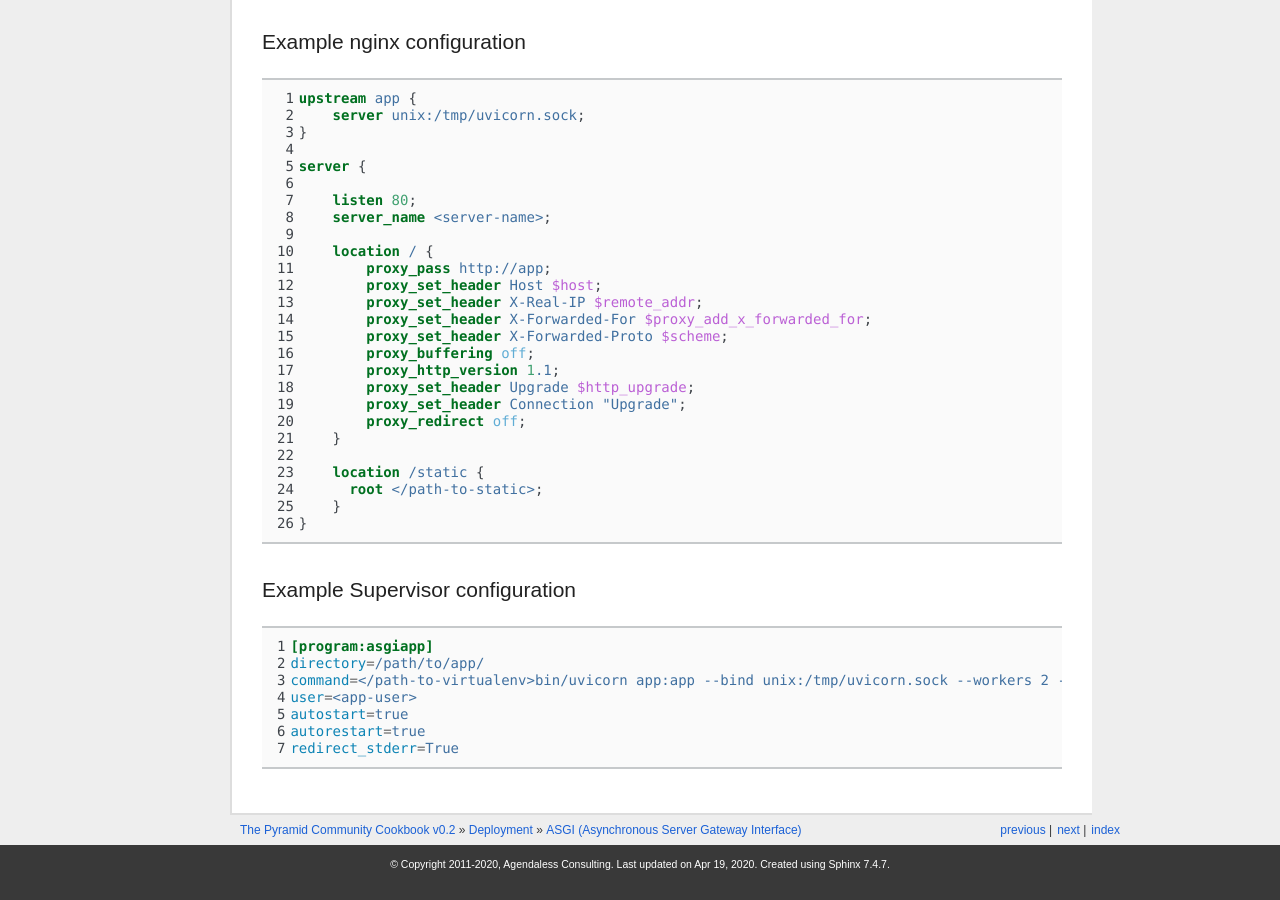
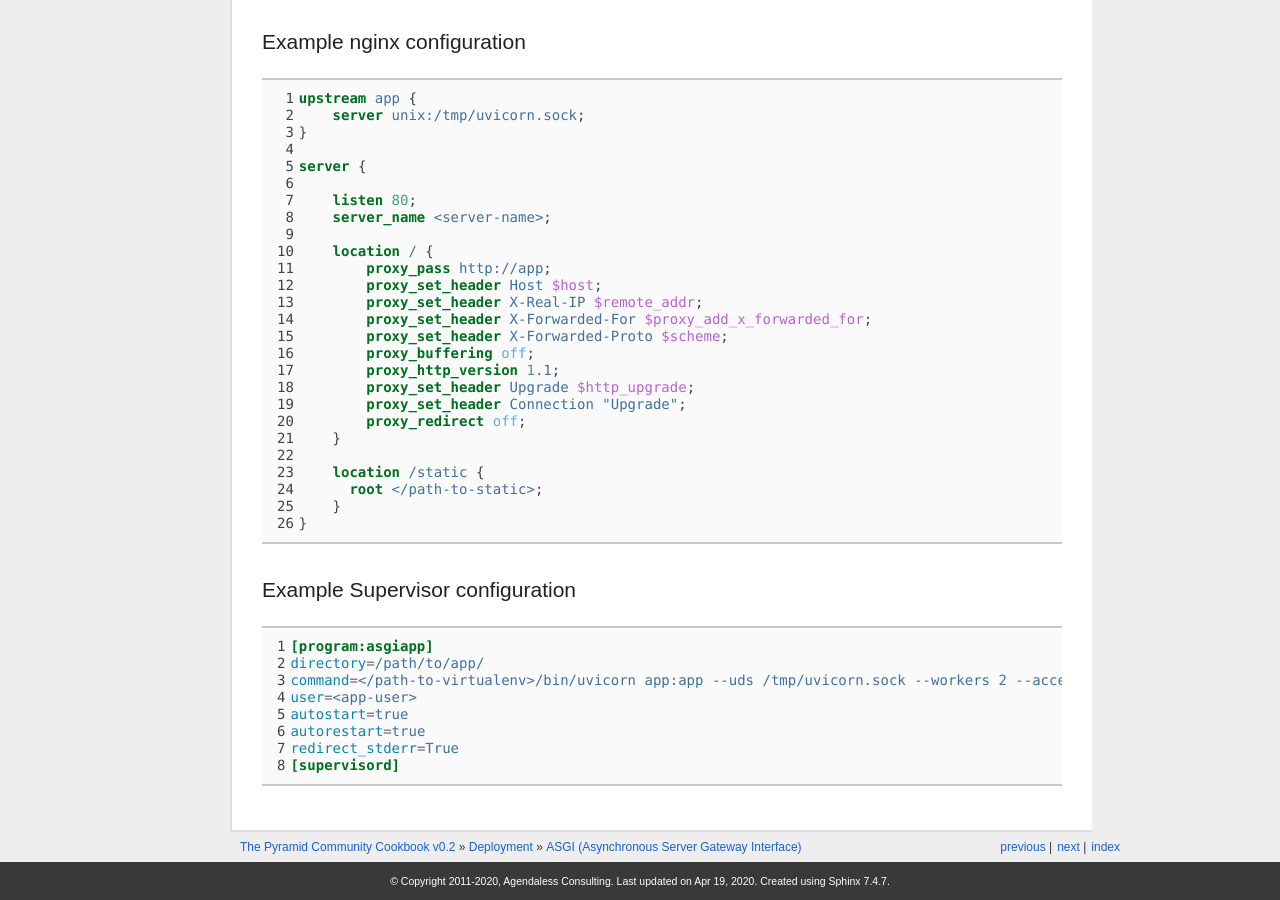
Before and after one commit to Pylons/pyramid_cookbook, a Sphinx documentation site: the page built from docs/deployment/asgi.rst, in a window 1280 px wide and 900 px high, scrolled down 2958 px. Built offline with Sphinx 7.4.7, drawn with Linux system fonts in a browser that asks for light colours; some web fonts are replaced.

Commit message:
Changed supervisor config file
The old supervisor file was not working with uvicorn, changed command line arguments syntax in order to make it work, also added `[supervisord]` as empty to avoid supervisor startup error.

```diff
--- a/docs/deployment/asgi.rst
+++ b/docs/deployment/asgi.rst
@@ -202,8 +202,9 @@ Example Supervisor configuration
 
     [program:asgiapp]
     directory=/path/to/app/
-    command=</path-to-virtualenv>bin/uvicorn app:app --bind unix:/tmp/uvicorn.sock --workers 2 --access-logfile /tmp/uvicorn-access.log --error-logfile /tmp/uvicorn-error.log
+    command=</path-to-virtualenv>/bin/uvicorn app:app --uds /tmp/uvicorn.sock --workers 2 --access-log --log-level error
     user=<app-user>
     autostart=true
     autorestart=true
     redirect_stderr=True
+    [supervisord]
```
